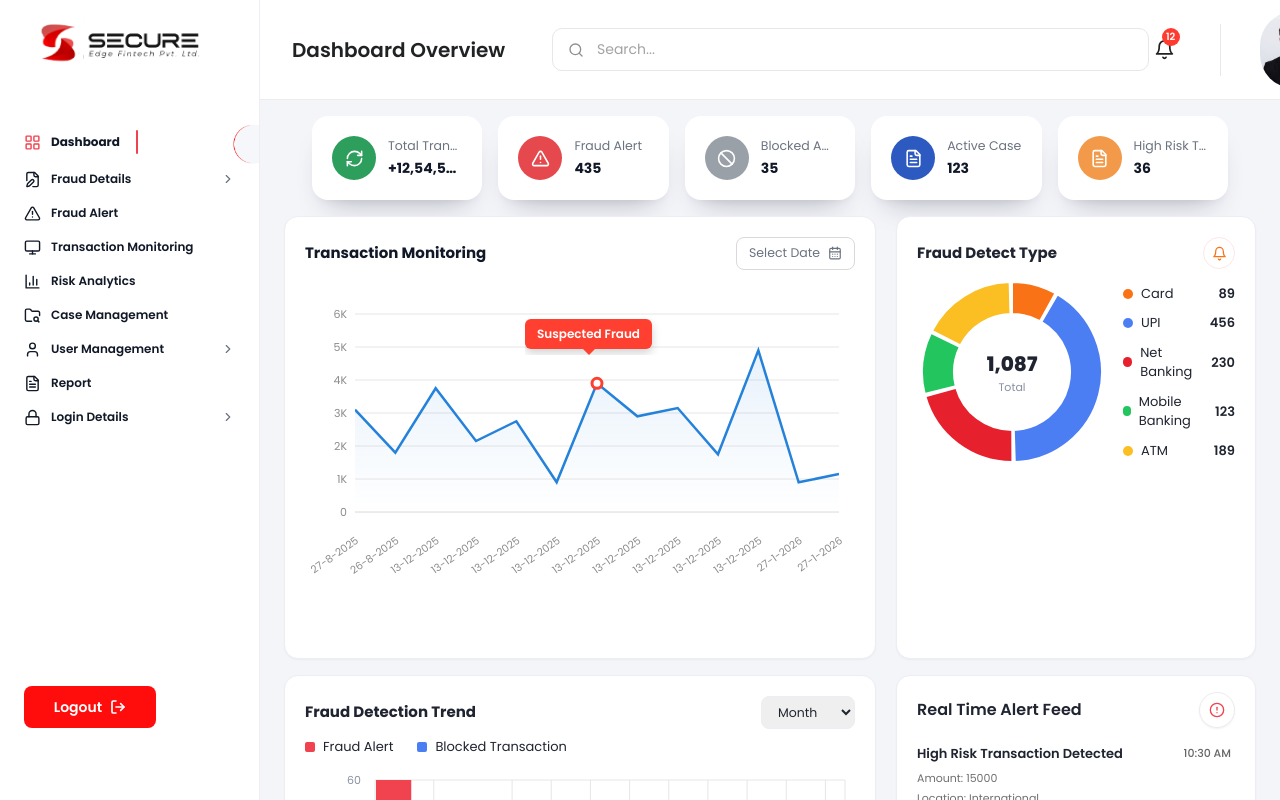
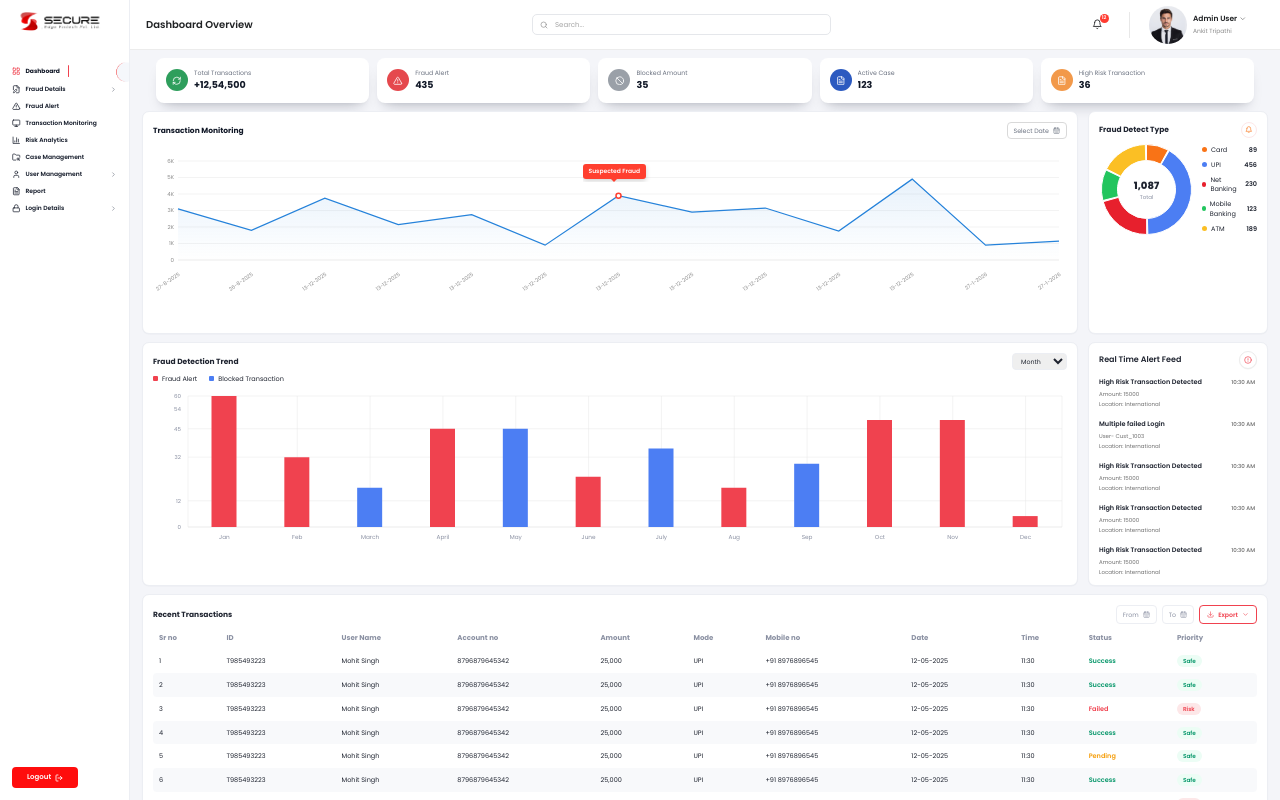
Before and after one commit to pratyushtripathi-Backend/se_frms_frontend, a React (Vite) app in the folder secure-edge-dashboard_1/secure-edge-dashboard/: page / in a window 1280 px wide. Built offline with nearby package versions, Linux system fonts and the light colour scheme.

Commit message:
Fix the screen zoom variations

```diff
--- a/secure-edge-dashboard_1/secure-edge-dashboard/src/components/Sidebar.jsx
+++ b/secure-edge-dashboard_1/secure-edge-dashboard/src/components/Sidebar.jsx
@@ -156,7 +156,7 @@ const [openMenu, setOpenMenu] = useState(() => {
 });
 
   return (
-    <aside className="relative flex h-screen w-[260px] shrink-0 flex-col overflow-hidden border-r border-brand-border bg-brand-panel">
+    <aside className="relative flex h-[200vh] w-[260px] shrink-0 flex-col overflow-hidden border-r border-brand-border bg-brand-panel">
 
       {/* Logo */}
       <div className="flex items-center px-7 pt-1 pb-3">
@@ -293,8 +293,9 @@ const [openMenu, setOpenMenu] = useState(() => {
           );
         })}
       </nav>
-            {/* Logout */}
-      <div className="absolute bottom-[72px] left-0 w-full px-6">
+
+      {/* Logout */}
+      <div className="w-full shrink-0 px-6 pb-[24px] pt-2">
         <button
           type="button"
           className="
--- a/secure-edge-dashboard_1/secure-edge-dashboard/src/index.css
+++ b/secure-edge-dashboard_1/secure-edge-dashboard/src/index.css
@@ -1,8 +1,6 @@
 @import url("https://fonts.googleapis.com/css2?family=Poppins:wght@100;200;300;400;500;600;700;800;900&display=swap");
 
 @tailwind base;
-@tailwind components;
-@tailwind utilities;@tailwind base;
 @tailwind components;
 @tailwind utilities;
 
@@ -10,6 +8,26 @@ html,
 body,
 #root {
   height: 100%;
+}
+
+#root {
+  zoom: 0.5;
+}
+
+/*
+  IMPORTANT: vh units do NOT scale with CSS zoom — they always measure
+  against the real browser window, not the zoomed content. Since #root
+  is zoomed to 0.5, anything using 100vh only fills the top half of the
+  real window. This override corrects every Tailwind h-screen /
+  min-h-screen usage app-wide in one place, so pages don't need to be
+  edited individually.
+*/
+.h-screen {
+  height: 200vh !important;
+}
+
+.min-h-screen {
+  min-height: 200vh !important;
 }
 
 body {
```
